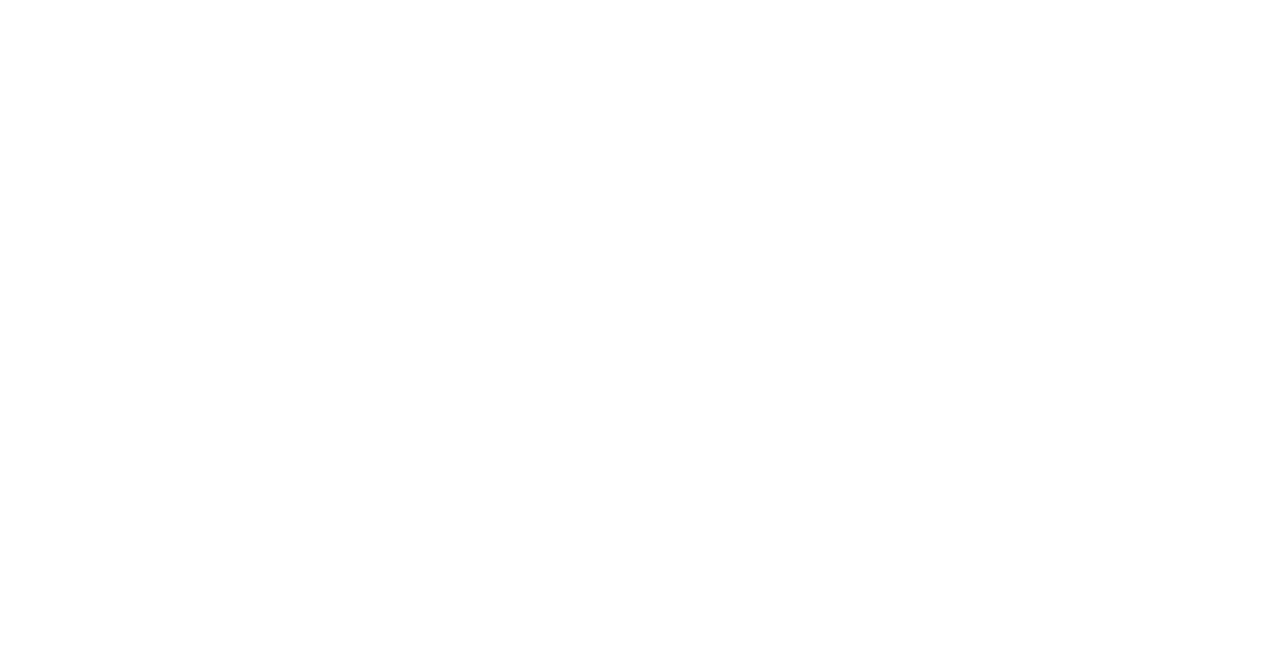
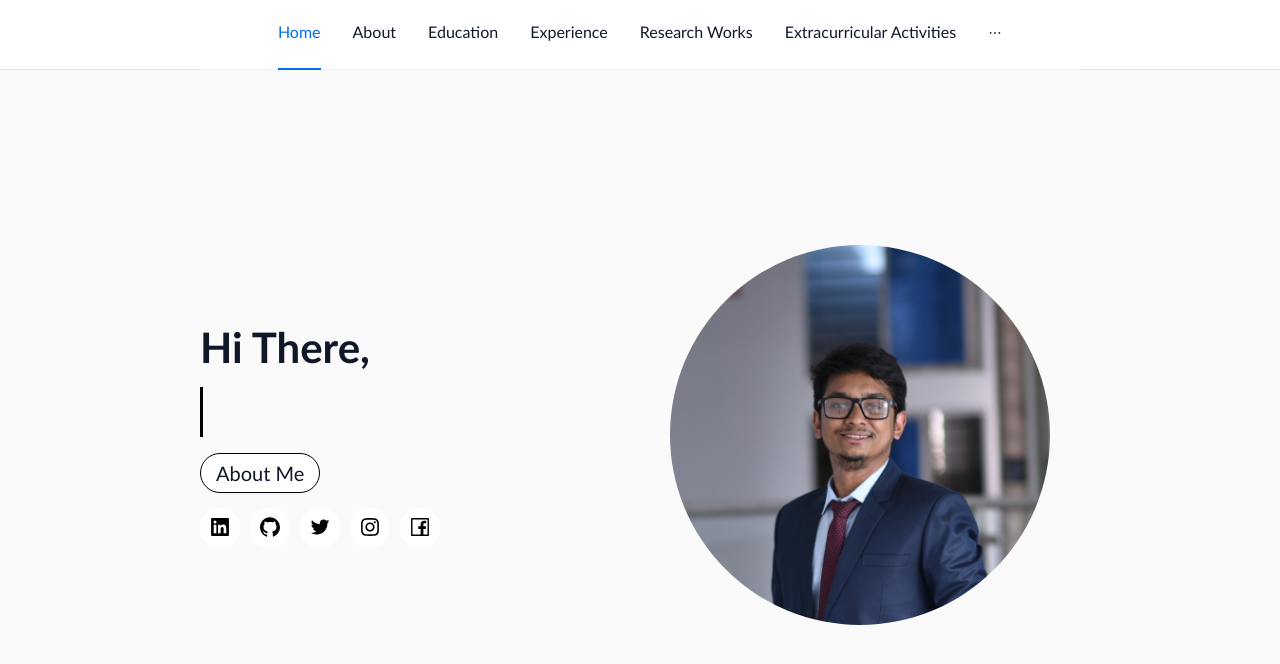
Before and after one commit to dkn1ght23/bimol-portfolio, a React (Create React App) app: page / in a window 1280 px wide. Before the commit this address had no page. Shown: the top 664 px of the page. Built offline with nearby package versions, Linux system fonts and the light colour scheme.

Commit message:
router changed

```diff
--- a/src/components/layout-wrapper/LayoutWrapper.tsx
+++ b/src/components/layout-wrapper/LayoutWrapper.tsx
@@ -30,7 +30,7 @@
   }
 
   const items: MenuItem[] = [
-    getItem(<Link to="/home">Home</Link>, "1"),
+    getItem(<Link to="/">Home</Link>, "1"),
     getItem(<Link to="/about">About</Link>, "2"),
     getItem(<Link to="/education">Education</Link>, "3"),
     getItem(<Link to="/experience">Experience</Link>, "4"),
--- a/src/routes/Router.tsx
+++ b/src/routes/Router.tsx
@@ -15,15 +15,21 @@
 
   useEffect(() => {
     const pathname = location.pathname.slice(1);
-    const capitalizedPathname =
-      pathname.charAt(0).toUpperCase() + pathname.slice(1);
+
+    let capitalizedPathname;
+    if (pathname === "") {
+      capitalizedPathname = "Home";
+    } else {
+      capitalizedPathname =
+        pathname.charAt(0).toUpperCase() + pathname.slice(1);
+    }
     document.title = `${capitalizedPathname} - BN Roy`;
   }, [location.pathname]);
 
   return (
     <Routes>
       <Route element={<LayoutWrapper />}>
-        <Route path="/home" element={<Home />} />
+        <Route path="/" element={<Home />} />
         <Route path="/about" element={<About />} />
         <Route path="/education" element={<Education />} />
         <Route path="/experience" element={<Experience />} />
```
